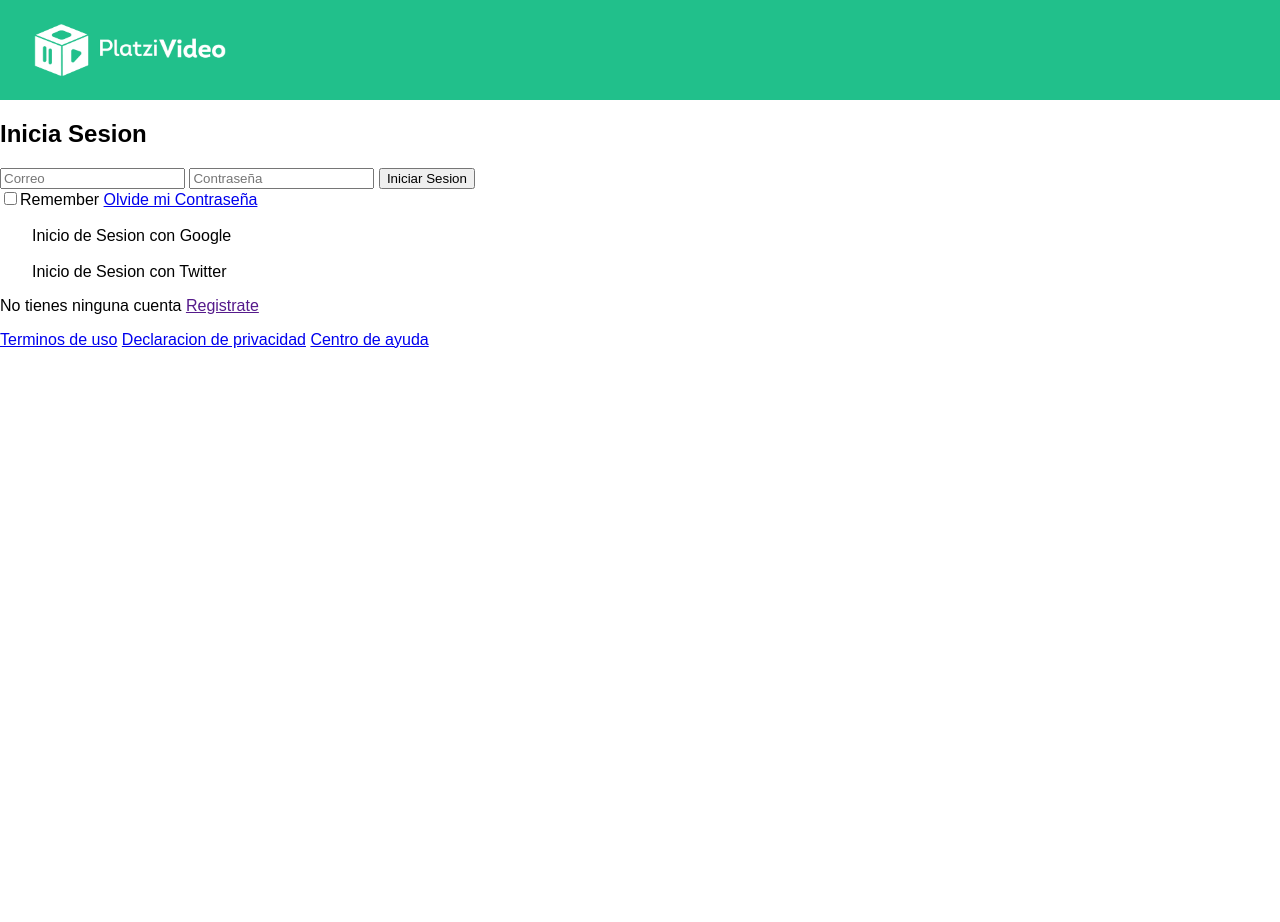
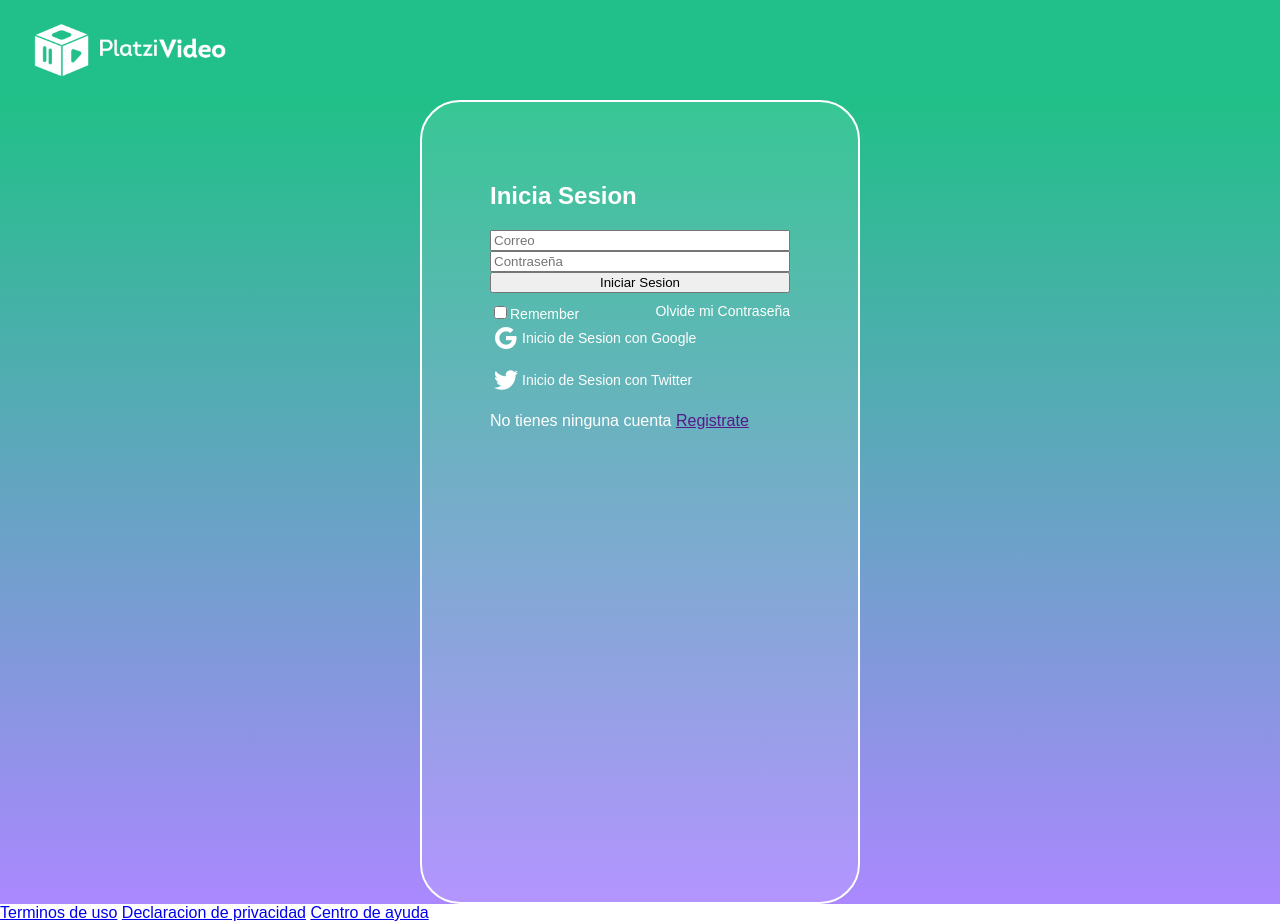
Before and after one commit to LauraYineth1239/Ejercicios_FrontCSS, a plain HTML site: page IniciarSesion/iniciar-sesion.html in a window 1280 px wide. Before the commit the page ends 800 px from the top, so only its background shows below. Drawn offline with Linux system fonts and the light colour scheme; a web font is replaced by a local one.

Commit message:
Optimizacion del diseño de Login css

```diff
--- a/IniciarSesion/styles.css
+++ b/IniciarSesion/styles.css
@@ -15,3 +15,52 @@ header {
   margin-left: 30px;
   width: 200px;
 }
+.Login{
+  /* Queda un vacio por que hay un padding en el h2 */
+  background: linear-gradient(#21C088, #AB88FF);
+  display: flex;
+  align-items: center;
+  justify-content: center; /*alinear de forma horizontal */
+  /* Todos los elementos se ubiquen de arriba hacia abajo */
+  flex-direction: column;
+  padding: 0px 30px;
+  /* Por mas grande que sea nuestro alto en la pantalla siempre va a tener el valor de min-height */
+  min-height: calc(100vh - 200px);
+}
+.login__container{
+  /* degradiente de blanco con opacidad  */
+  background-color: rgba(255, 255, 255, 0.1);
+  border: 2px solid white;
+  border-radius: 40px;
+  color: white;
+  padding: 60px 68px 40px;
+  min-height: 700px;
+  width: 300px;
+}
+.login__container--form{
+  display: flex;
+  flex-direction: column;
+}
+.login__container--form label{
+  font-size: 14px;
+}
+.login__container--remember-me{
+  color: white;
+  display: flex;
+  justify-content: space-between;
+  margin-top: 10px;
+}
+.login__container--remember-me a{
+  color: white;
+  font-size: 14px;
+  text-decoration: none;
+}
+.login__container--remember-me a:hover{
+  text-decoration: underline;
+}
+.login__container--social-media > div{
+  display: flex;
+  align-items: center;
+  font-size: 14px;
+  margin-bottom: 10px;
+}
```
